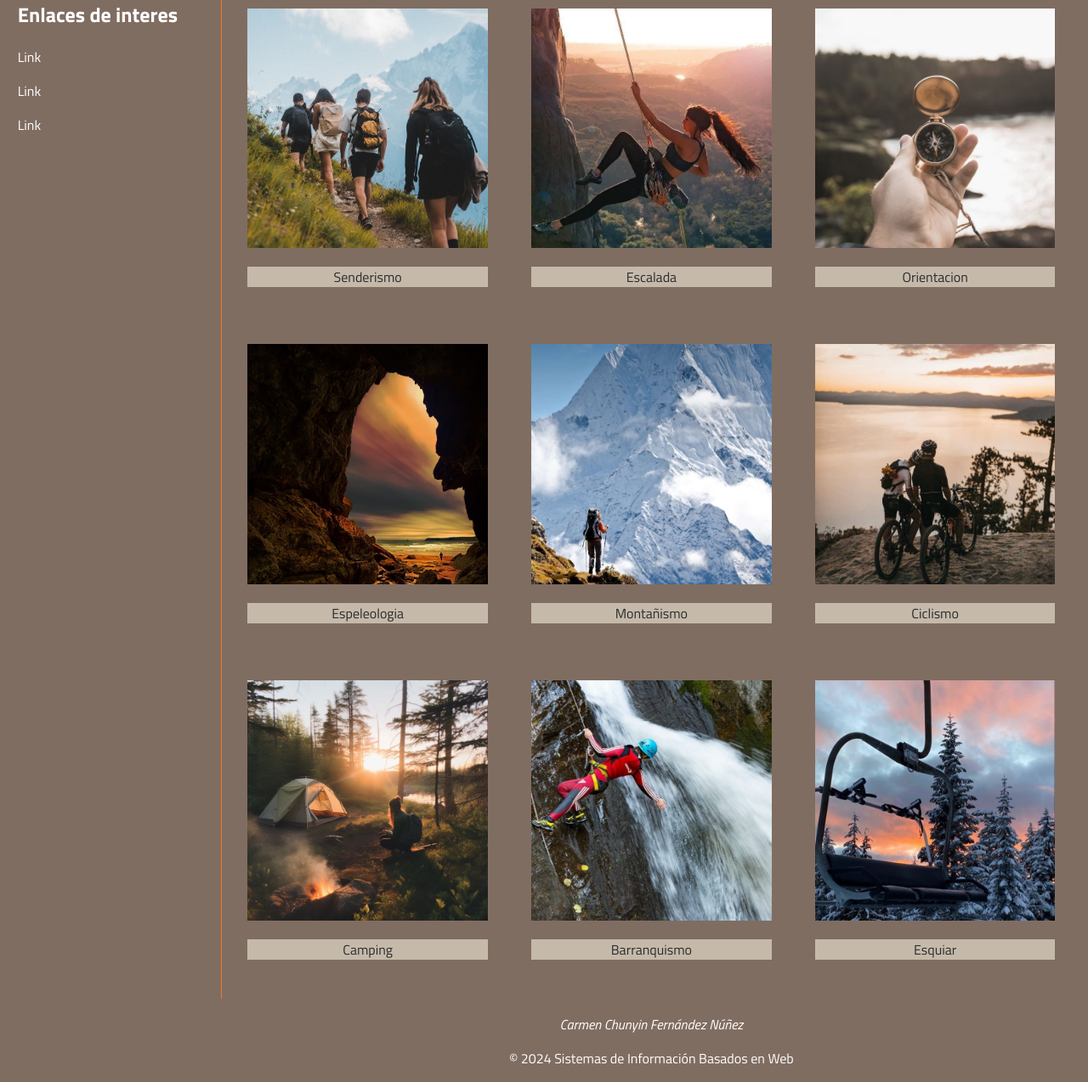
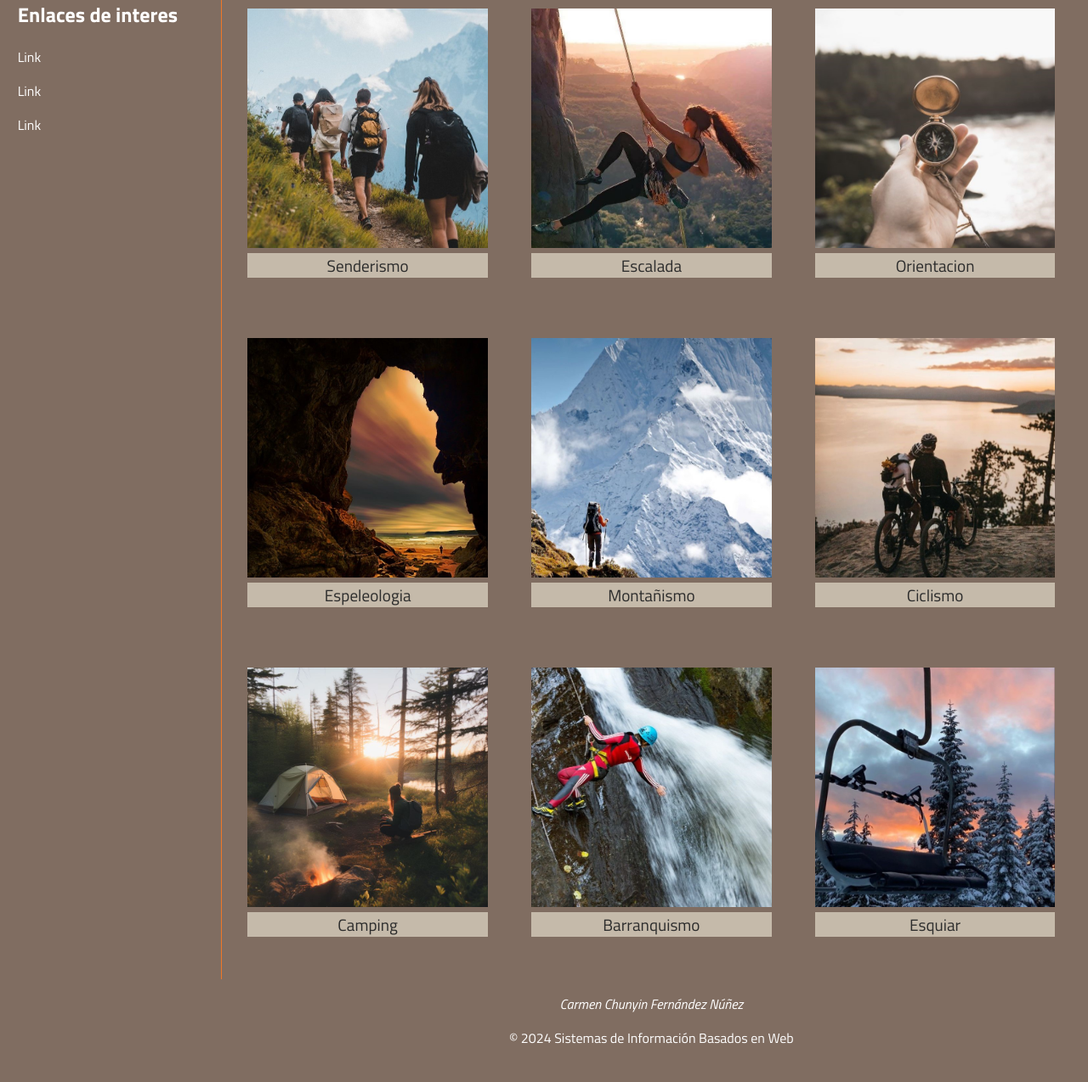
Before and after one commit to carmenxufdz/SIBW_UGR, a PHP site: page /portada.html in a window 1280 px wide. Shown: the part 223-1497 px from the top of the page at 85% size. After the commit the page ends 1452 px from the top, so only its background shows below. Run offline with PHP 8.4, Linux system fonts and the light colour scheme; some web fonts are replaced.

Commit message:
P1 terminada

```diff
--- a/P1/css/portada.css
+++ b/P1/css/portada.css
@@ -28,9 +28,10 @@
 
 .grid_item p {
     display: block;
-    justify-content:end;
+    background-color: #c5baaa;;
     text-align: center;
-    background-color: #c5baaa;
+    font-size: 120%;
+    margin-top: auto;
     color: #2c2c2c;
     width: 100%;
 }
--- a/P2/css/portada.css
+++ b/P2/css/portada.css
@@ -28,9 +28,10 @@
 
 .grid_item p {
     display: block;
-    justify-content:end;
+    background-color: #c5baaa;;
     text-align: center;
-    background-color: #c5baaa;
+    font-size: 120%;
+    margin-top: auto;
     color: #2c2c2c;
     width: 100%;
 }
```
Also changed, not shown: P2/actividad.html (+4 -3 lines).
